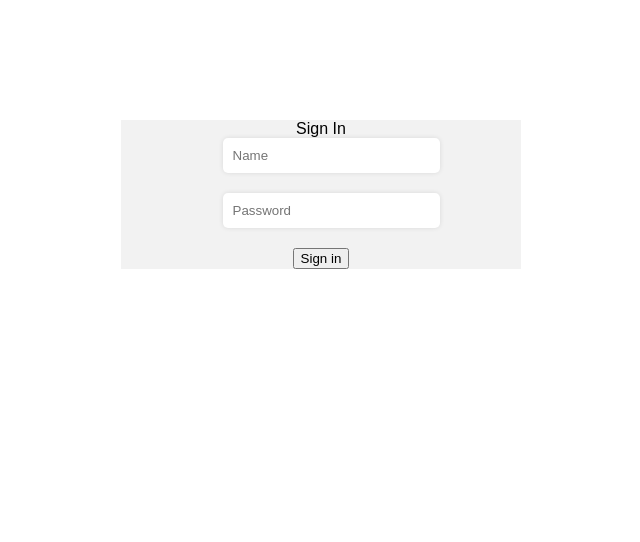
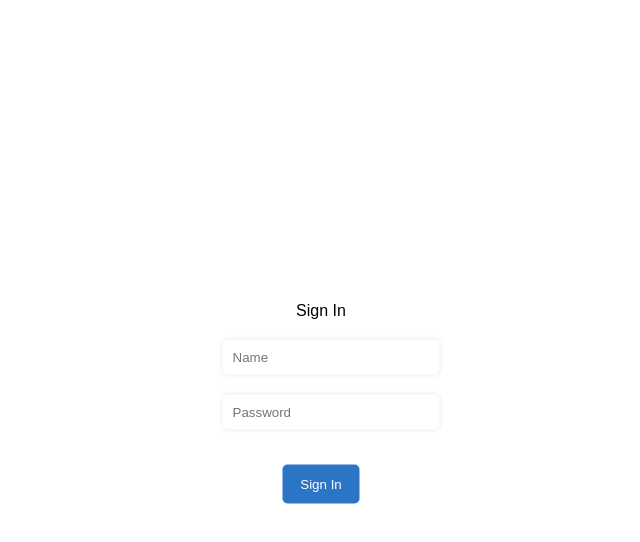
Before and after one commit to 4MN35T/Reddit-basic-sketch, a React (Create React App) app: page / in a window 1280 px wide. Shown: the top 542 px of the page, without its empty margins (319-959 px from the left). Built offline with nearby package versions, Linux system fonts and the light colour scheme.

Commit message:
Update No. 2

```diff
--- a/src/components/add-new-post.js
+++ b/src/components/add-new-post.js
@@ -32,7 +32,7 @@ const AddNewPost = ({
             <div className="modalBody">
                 <div className="heading">
                     Add New post
-                    <button onClick={() =>{  setPostTitle(''); closeModal(false);}}>&#x2613;</button>
+                    <button onClick={() =>{  setPostTitle(''); closeModal(false);}}>x</button>
                 </div>
                 <textarea
                     className="post-title"
--- a/src/components/login.css
+++ b/src/components/login.css
@@ -2,9 +2,28 @@
     display: flex;
     flex-direction: column;
     align-items: center;
+    top: 50%;
+    left: 50%;
+    position: absolute;
+    transform: translate(-50%, -50%);
     justify-content: center;
-  background-color: #f2f2f2;
+  background-color: #ffffff;
   font-family: Arial, sans-serif;
+}
+
+.login__heading{
+  padding: 20px
+}
+
+.form__button button{
+  margin: 15px 15px;
+  color: #fff;
+  background-color: #2b75c6;
+  padding: 12px 18px;
+  border-radius: 5px;
+  border: none;
+  cursor: pointer;
+  text-transform: capitalize;
 }
 
 #container{
@@ -38,9 +57,14 @@ input[type="text"], input[type="password"]{
 input[type="submit"]{
    display: block;
    margin: 0 auto;
-   color: white;
+   color: rgb(255, 255, 255);
    background-color: blue;
    border: none;
    padding: 4px;
    border-radius: 8px;
  }
+
+input:focus{
+  border: 1px solid #ff4400;
+  outline: 1px solid #ff4400;
+ }
--- a/src/components/navbar.js
+++ b/src/components/navbar.js
@@ -57,7 +57,7 @@ const Navbar = () => {
                 <>
                     <div className="postContainer">
                         <div className="postcontent">
-                            <div className="box">vhgsj jhkjk jhjk hjhjhjk</div>
+                            <div className="box">Before you explore the platform, click&nbsp;<a href="https://scribehow.com/shared/How_to_use_this_platform__72AgOTEKQ-yXa4bWRw2j7g" target='blank'>here</a>.</div>
                         </div>
                     </div>
                 </>
--- a/src/index.css
+++ b/src/index.css
@@ -81,9 +81,12 @@ body {
 
 .uparrow {
   background: rgb(128, 90, 213);
+  cursor: pointer;
 }
 .downarrow {
+  color: black;
   background-color: #e8c142;
+  cursor: pointer;
 }
 
 .text-comment {
@@ -169,6 +172,9 @@ body {
 }
   .modalBody button{
   margin-bottom: 15px;
+  border: none;
+  background: none;
+  cursor: pointer;
   /* margin-top: 20px; */
 }
 
@@ -196,6 +202,7 @@ body {
 
   color: rgb(255, 255, 255);
   padding: 0px;
+  cursor: not-allowed;
 }
 
 .button-group{
```
